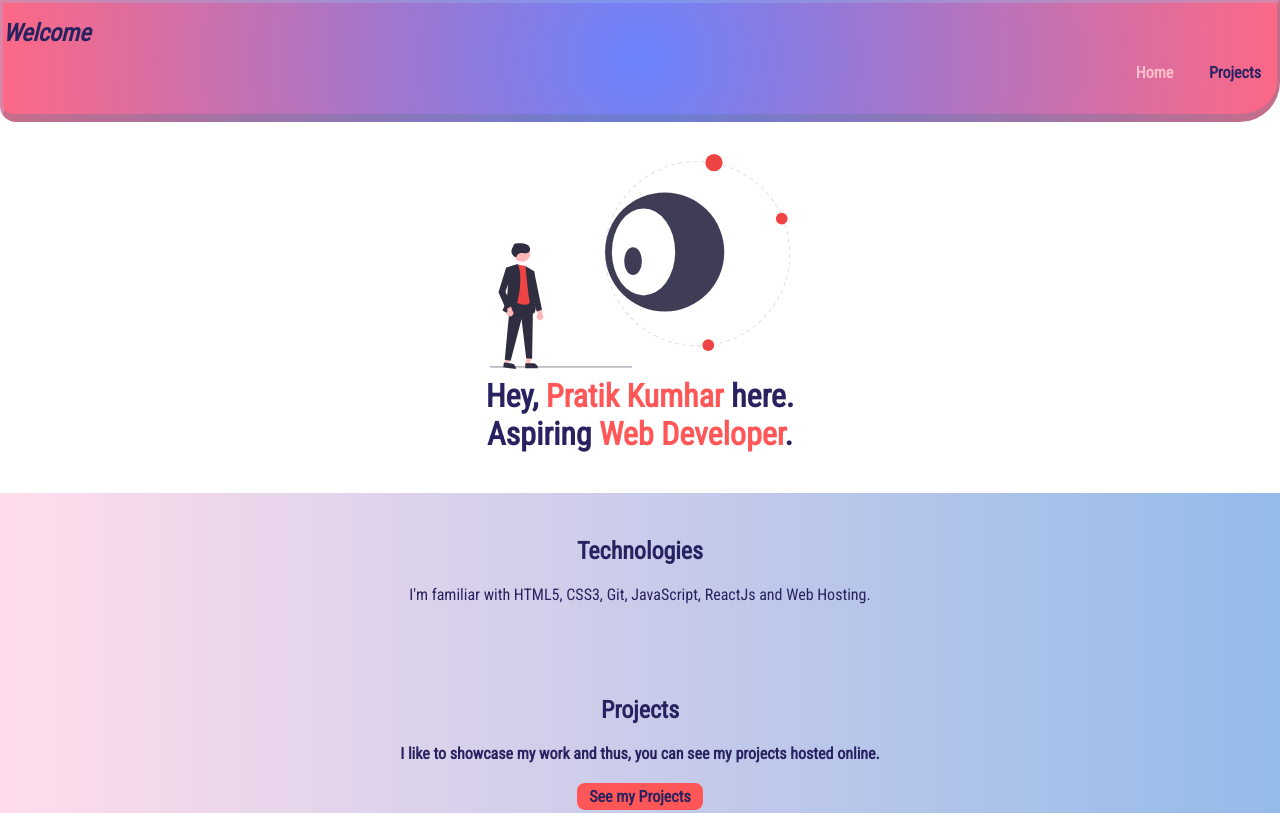
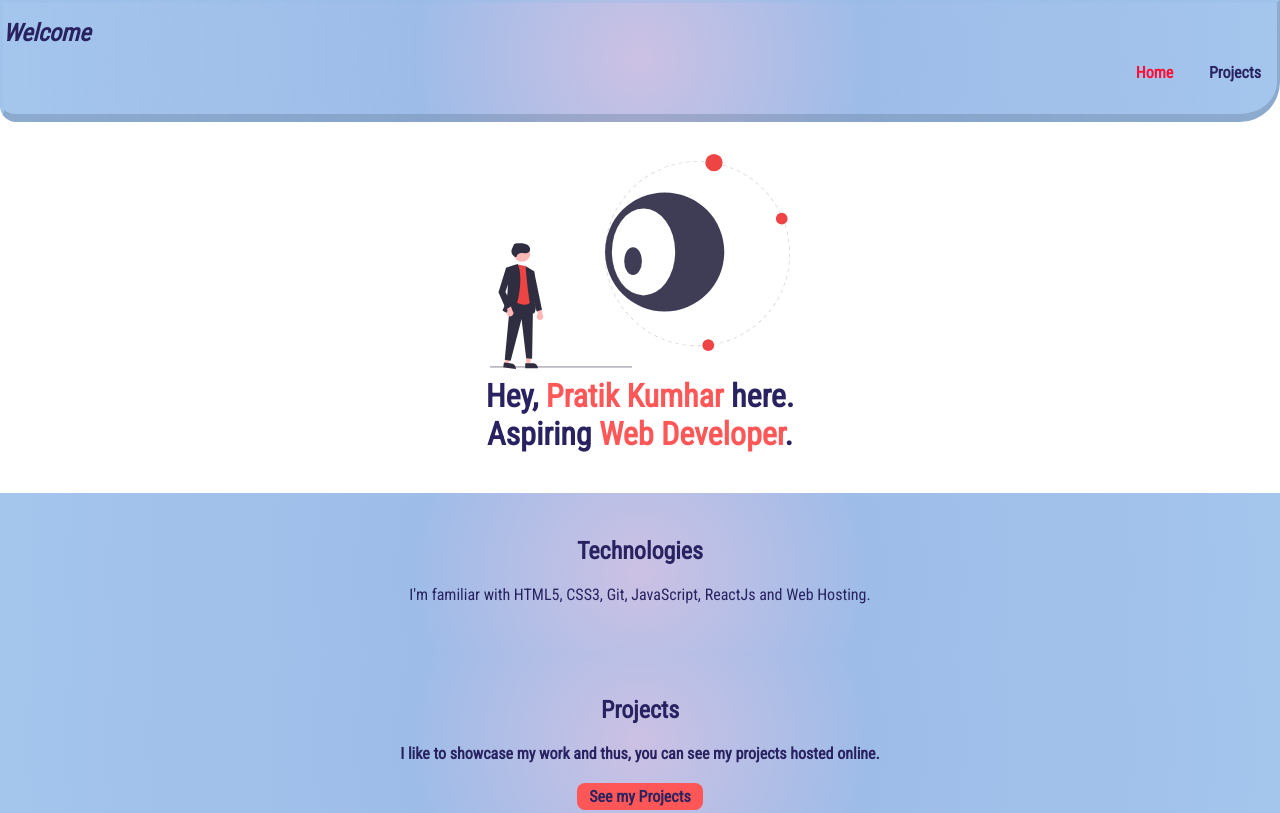
Before and after one commit to pratikkumhar/Pratik-Kumhar-portfolio, a plain HTML site: page index.html in a window 1280 px wide. Shown: the top 813 px of the page. Drawn offline with Linux system fonts and the light colour scheme.

Commit message:
Update styles1.css

```diff
--- a/styles1.css
+++ b/styles1.css
@@ -71,8 +71,8 @@ body{
 }
 
 .nav-edit{
-    background: rgba(63, 94, 251, 0.795);
-    background: radial-gradient(circle, rgba(63, 94, 251, 0.774) 0%, rgba(125, 86, 203, 0.801) 33%, rgba(252, 70, 106, 0.815) 100%);
+    background: rgb(255,198,223);
+    background: radial-gradient(circle, rgba(255,198,223,0.603988603988604) 0%, rgba(204,193,228,1) 0%, rgba(158,188,232,1) 35%, rgba(148,187,233,0.8492530801383054) 100%);
     color:var(--text-color);
     font-weight: bold;
     padding-top: 1rem;
@@ -90,7 +90,7 @@ body{
     color:var(--text-color);
 }
 .nav-link-active{
-    color: pink;
+    color: rgb(255, 14, 54);
 }
 
 .nav-list-edit{
@@ -139,7 +139,7 @@ body{
 
 .section-sect2{
     background: rgb(255,198,223);
-background: linear-gradient(90deg, rgba(255,198,223,0.603988603988604) 0%, rgba(148,187,233,1) 100%);
+    background: radial-gradient(circle, rgba(255,198,223,0.603988603988604) 0%, rgba(204,193,228,1) 0%, rgba(158,188,232,1) 35%, rgba(148,187,233,0.8492530801383054) 100%);
     padding: 1.5rem;
     color: var(--text-color);
     text-align: center;
@@ -156,7 +156,7 @@ background: linear-gradient(90deg, rgba(255,198,223,0.603988603988604) 0%, rgba(
 
 .section-sect3{
     background: rgb(255,198,223);
-    background: linear-gradient(90deg, rgba(255,198,223,0.603988603988604) 0%, rgba(148,187,233,1) 100%);
+    background: radial-gradient(circle, rgba(255,198,223,0.603988603988604) 0%, rgba(204,193,228,1) 0%, rgba(158,188,232,1) 35%, rgba(148,187,233,0.8492530801383054) 100%);
     padding: 1.5rem;
     color: var(--text-color);
     text-align: center;
```
